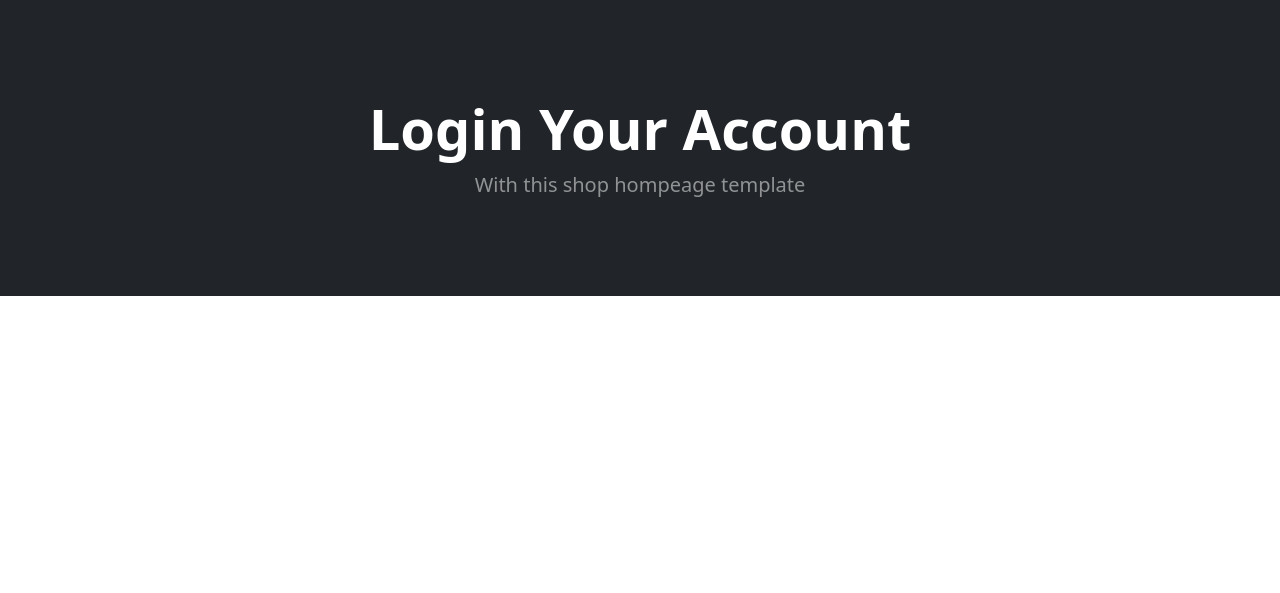
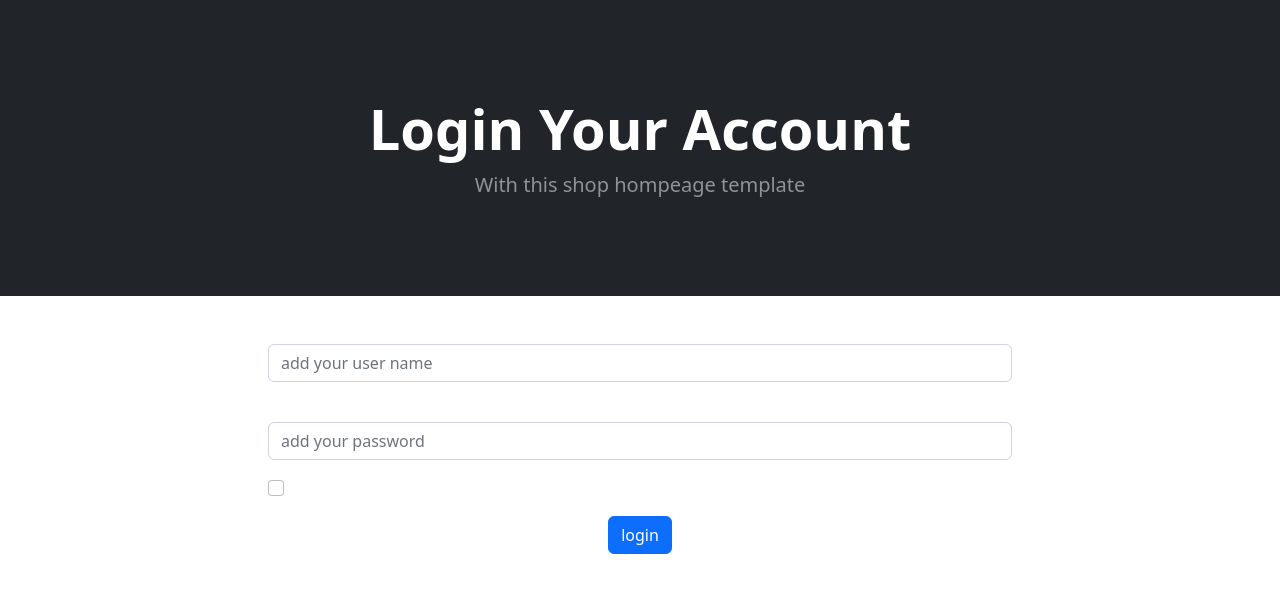
Before and after one commit to glmmaamer/ecomm, a Django app: page /login/ in a window 1280 px wide. Shown: the part 57-650 px from the top of the page. Run offline with Django 4.2, Linux system fonts and the light colour scheme; some libraries are stand-ins or nearby versions.

Commit message:
create function login and logout authenticate username and password

```diff
--- a/store/templates/base.html
+++ b/store/templates/base.html
@@ -18,6 +18,14 @@
     <body>
         {% include 'parstail/navbar.html' %}
         {% block content %}
+            {% if messages %}
+            {% for messages in messages %}
+                <div class="alert alert-success" role="alert">
+                    A simple success alert—check it out!{{messages}}
+                </div>
+
+            {% endfor %}
+            {% endif %}
 
         {% endblock %}
 
--- a/store/templates/login.html
+++ b/store/templates/login.html
@@ -11,5 +11,33 @@
     </div>
 </header>
 
+<br>
+<br>
+<div class="container">
+    <div class="row">
+        <center>
+            <div class="col-8">
+                <form method="POST" action="{% url 'login' %}">
+                    {% csrf_token %}
+                    <div class="mb-3">
+                      <input type="text"  name="username" class="form-control" placeholder="add your user name">
+                    </div>
+                    <br>
+                    <div class="mb-3">
+                      <input type="password" name="password" class="form-control" placeholder="add your password">
+                    </div>
+                    <div class="mb-3 form-check">
+                      <input type="checkbox" class="form-check-input" id="exampleCheck1">
+                    </div>
+                    <button type="submit" class="btn btn-primary">login</button>
+                  </form>
+            </div>
+
+
+        </center>
+    </div>
+</div>
+
+
 
 {% endblock %}
--- a/store/views.py
+++ b/store/views.py
@@ -1,4 +1,4 @@
-from django.shortcuts import render
+from django.shortcuts import render, redirect
 from . models import *
 from django.contrib.auth import authenticate , login, logout
 from django.contrib import messages
@@ -14,7 +14,21 @@ def about(request):
     return render(request, 'about.html')
 
 def login_user(request):
-    return render(request, 'login.html')
+    if request.method=='POST':
+        username = request.POST['username']
+        password = request.POST['password']
+        user = authenticate(request, username=username, password=password)
+        if user is not None:
+            login(request, user)
+            messages.success(request, ("login for your user admin "))
+            return redirect('home')
+        else:
+            messages.success(request,("error"))
+            return redirect('login')
+    else:
+        return render(request, 'login.html')
 
 def logout_user(request):
-    return render(request, 'logout.html')
+    logout(request)
+    messages.success(request,("you have been logged out"))
+    redirect('home')
```
Also changed, not shown: store/templates/home.html (+10 -0 lines), store/templates/logout.html (deleted, +0 -15 lines), db.sqlite3.
